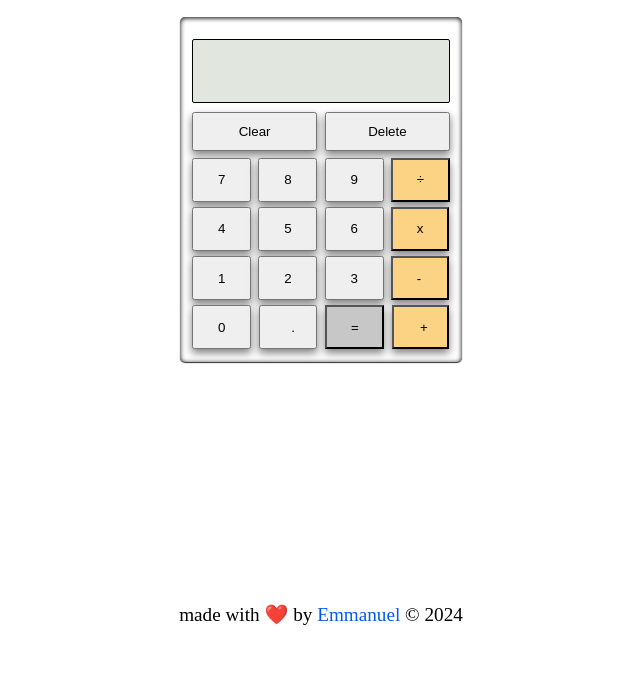
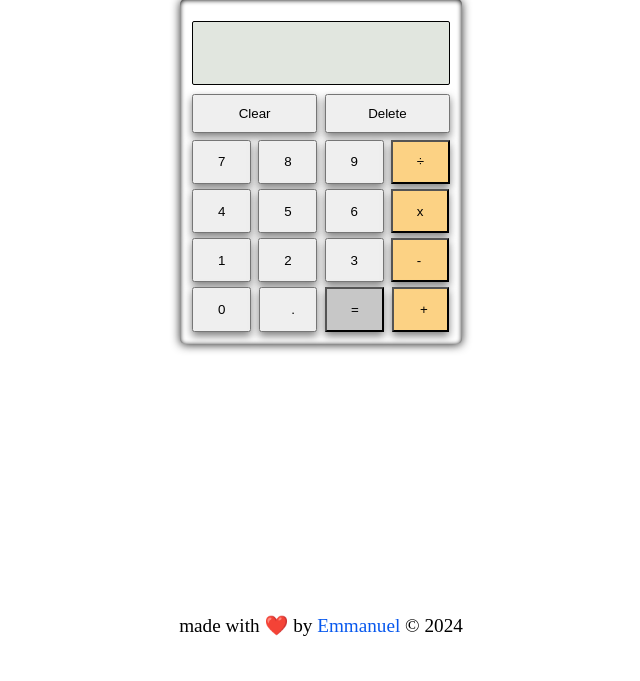
Before and after one commit to Heart-n-Soul/calculator, a plain HTML site: page index.html in a window 1280 px wide. Shown: the part 149-830 px from the top of the page, without its empty margins (319-959 px from the left). Before the commit the page ends 800 px from the top, so only its background shows below. Drawn offline with Linux system fonts and the light colour scheme.

Commit message:
modify css reset and add minor style changes

```diff
--- a/style.css
+++ b/style.css
@@ -1,9 +1,77 @@
+/* CSS reset */
+/* Box sizing rules */
 *,
 *::before,
 *::after {
-  padding: 0;
+  box-sizing: border-box;
+}
+
+/* Remove default margin */
+body,
+h1,
+h2,
+h3,
+h4,
+p,
+figure,
+blockquote,
+dl,
+dd {
   margin: 0;
-  box-sizing: border-box;
+}
+
+/* Remove list styles on ul, ol elements with a list role, which suggests default styling will be removed */
+ul[role="list"],
+ol[role="list"] {
+  list-style: none;
+}
+
+/* Set core root defaults */
+html:focus-within {
+  scroll-behavior: smooth;
+}
+
+/* Set core body defaults */
+body {
+  min-height: 100vh;
+  text-rendering: optimizeSpeed;
+  line-height: 1.5;
+}
+
+/* A elements that don't have a class get default styles */
+a:not([class]) {
+  text-decoration-skip-ink: auto;
+}
+
+/* Make images easier to work with */
+img,
+picture {
+  max-width: 100%;
+  display: block;
+}
+
+/* Inherit fonts for inputs and buttons */
+/* input,
+button,
+textarea,
+select {
+  font: inherit;
+} */
+
+/* Remove all animations, transitions and smooth scroll for people that prefer not to see them */
+@media (prefers-reduced-motion: reduce) {
+  html:focus-within {
+    scroll-behavior: auto;
+  }
+
+  *,
+  *::before,
+  *::after {
+    animation-duration: 0.01ms !important;
+    animation-iteration-count: 1 !important;
+    transition-duration: 0.01ms !important;
+    scroll-behavior: auto !important;
+  }
 }
 
 body {
@@ -12,21 +80,19 @@ body {
   background-size: 100% 100%;
   background-attachment: fixed; */
 
-  display: flex;
   font-size: 1.2rem;
-  justify-content: center;
   min-height: 100vh;
 }
 
 .container {
-  min-width: 24rem;
-  height: 32rem;
+  /* min-width: 20rem; */
+  /* height: 32rem; */
 
   display: flex;
   flex-direction: column;
-  justify-content: center;
   align-items: center;
   margin-top: 30px;
+  min-height: 100vh;
 }
 
 .title-container {
@@ -39,12 +105,11 @@ body {
 }
 
 .calculator-container {
-  min-height: 20rem;
-  min-width: 7rem;
+  /* max-width: 300px; */
   /* border: 1px solid black; */
   border-radius: 5px;
   /* box-shadow: 0px 4px 8px 0 rgba(0, 0, 0, 0.2); */
-  box-shadow: inset 0px 1px 5px #000000, 0px 1px 1px #333;
+  box-shadow: inset 0px 1px 5px #000000, 0px 1px 10px #333;
   padding: 12px;
 }
 
@@ -161,10 +226,9 @@ body {
 }
 
 footer {
-  position: fixed;
-  bottom: 0;
-  margin-bottom: 15px;
   padding: 10px;
   color: rgb(0, 0, 0);
   /* overflow: auto; */
+  position: fixed;
+  bottom: 0;
 }
```
